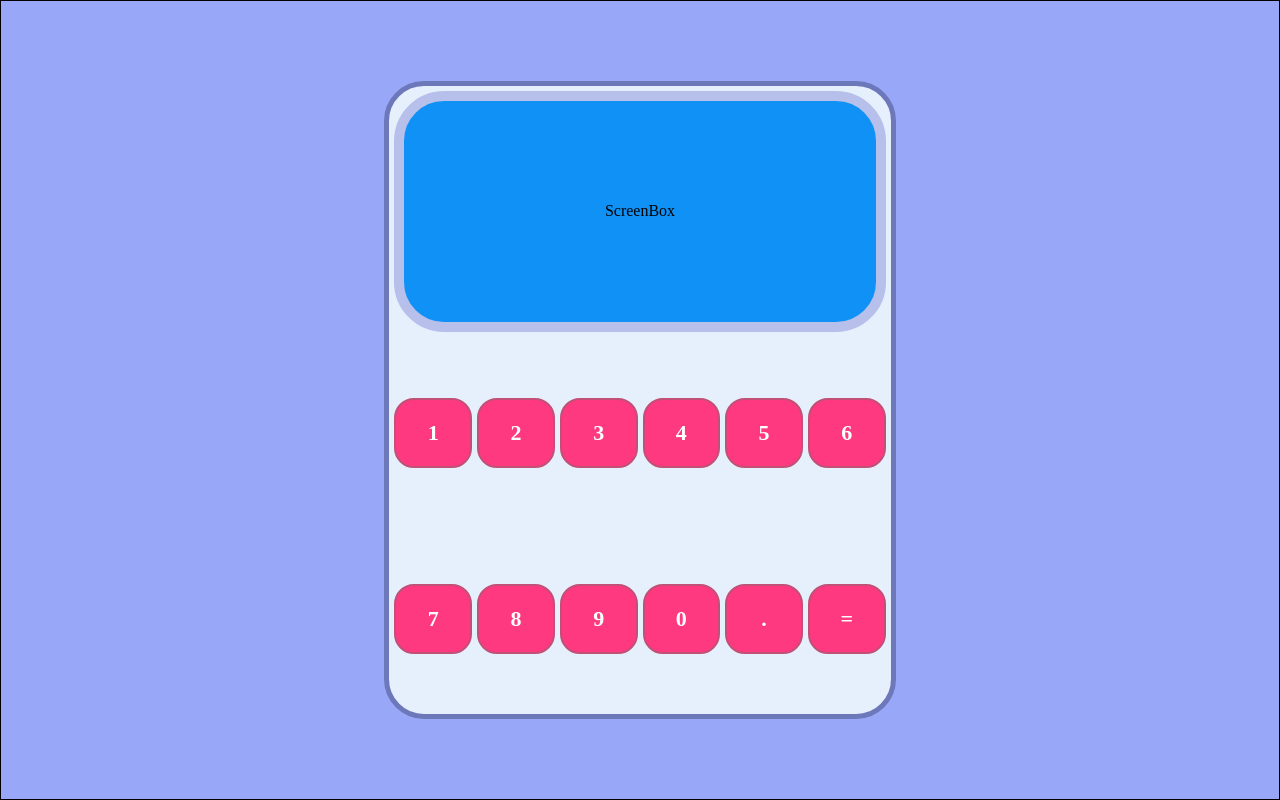
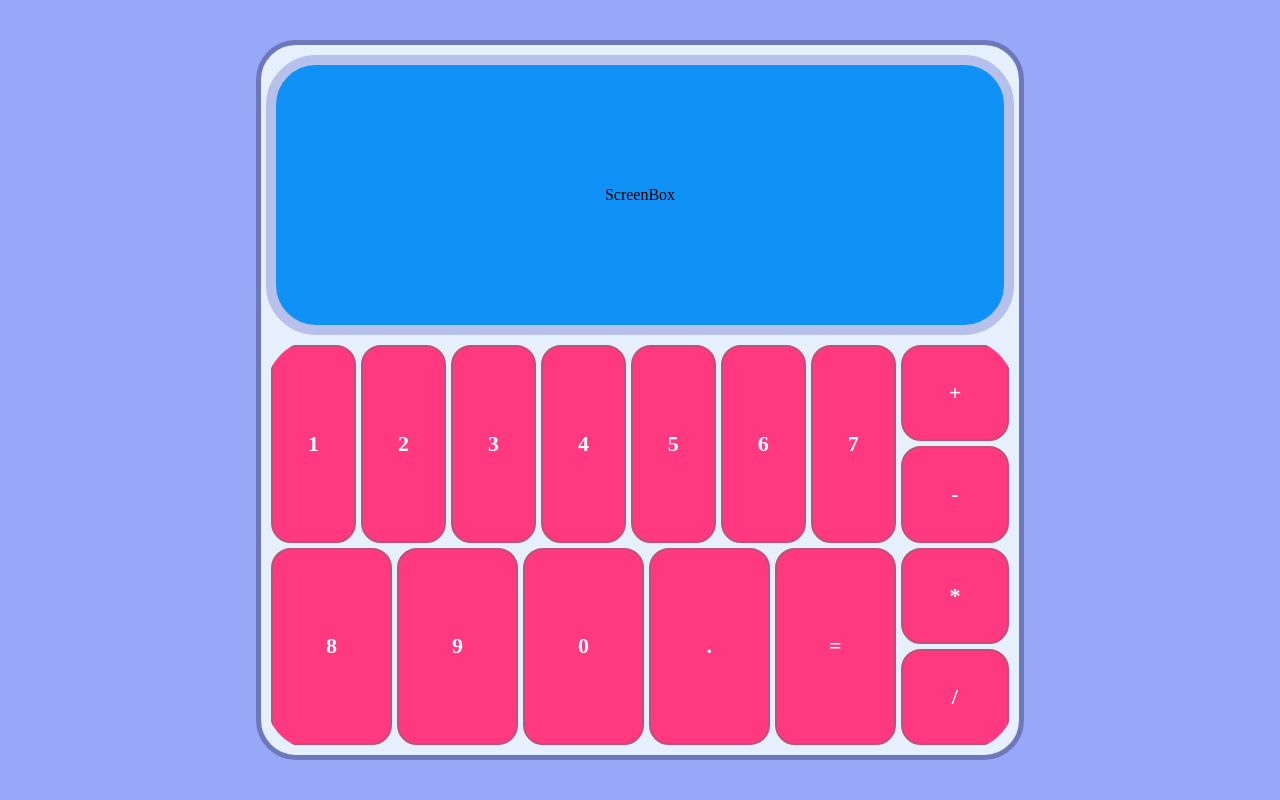
Before and after one commit to anderson2090/calcubee, a React (Create React App) app: page / in a window 1280 px wide. Built offline with nearby package versions, Linux system fonts and the light colour scheme.

Commit message:
added more buttons

```diff
--- a/src/App.module.css
+++ b/src/App.module.css
@@ -2,6 +2,6 @@
     display: flex;
     align-items: center;
     justify-content: center;
-    border: 1px solid black;
+
     height: 100vh;
 }
--- /dev/null
+++ b/src/components/ArithmeticColumn/ArithmeticColumn.jsx
@@ -0,0 +1,16 @@
+import React from "react";
+import styles from "./ArithmeticColumn.module.css";
+import Button from "../Button/Button";
+
+const ArithmeticColumn = () => {
+  const buttons = ["+", "-", "*", "/"];
+  return (
+    <div className={styles.main}>
+      {buttons.map((b) => (
+        <Button key={b} label={b} />
+      ))}
+    </div>
+  );
+};
+
+export default ArithmeticColumn;
--- /dev/null
+++ b/src/components/ArithmeticColumn/ArithmeticColumn.module.css
@@ -0,0 +1,8 @@
+.main {
+    display: flex;
+    flex-direction: column;
+    gap: 5px;
+    flex: 1;
+    width: 30%;
+    height: 100%;
+}
--- a/src/components/Button/Button.module.css
+++ b/src/components/Button/Button.module.css
@@ -1,4 +1,7 @@
 .main {
+    display: flex;
+    align-items: center;
+    justify-content: center;
     flex: 1;
     text-align: center;
     padding: 20px;
@@ -10,6 +13,7 @@
     color: #fcfffc;
     font-size: 22px;
     font-weight: bold;
+    max-width: 100%;
 }
 
 .main:hover {
--- a/src/components/ButtonBox/ButtonBox.jsx
+++ b/src/components/ButtonBox/ButtonBox.jsx
@@ -1,15 +1,14 @@
 import React from "react";
 import styles from "./ButtonBox.module.css";
 import Button from "../Button/Button";
+import DigitsColumn from "../DigitsColumn/DigitsColumn";
+import ArithmeticColumn from "../ArithmeticColumn/ArithmeticColumn";
 
 const ButtonBox = () => {
-  const buttons = [1, 2, 3, 4, 5, 6, 7, 8, 9, 0, ".", "="];
-
   return (
     <div className={styles.main}>
-      {buttons.map((b) => (
-        <Button key={b} label={b} />
-      ))}
+      <DigitsColumn />
+      <ArithmeticColumn />
     </div>
   );
 };
--- a/src/components/ButtonBox/ButtonBox.module.css
+++ b/src/components/ButtonBox/ButtonBox.module.css
@@ -1,11 +1,13 @@
 .main {
     display: flex;
     gap: 5px;
+    flex: 1;
     padding: 5px;
-    flex-wrap: wrap;
-    flex-basis: 60%;
+    overflow: hidden;
+    height: 100%;
+    width: 100%;
     border-radius: 50px;
-    justify-content: space-around;
-    align-items: center;
+    justify-content: center;
+
 
 }
--- a/src/components/Calculator/Calculator.module.css
+++ b/src/components/Calculator/Calculator.module.css
@@ -1,9 +1,12 @@
 .main {
     display: flex;
+    padding: 5px;
     flex-direction: column;
+    align-items: center;
+    justify-content: space-between;
     background-color: #e6f0fc;
     border-radius: 40px;
-    width: 40%;
-    height: 80%;
+    width: 60%;
+    height: 90%;
     border: 5px solid #6d78ba;
 }
--- /dev/null
+++ b/src/components/DigitsColumn/DigitsColumn.jsx
@@ -0,0 +1,17 @@
+import React from "react";
+import sytles from "./DigitsColumn.module.css";
+import Button from "../Button/Button";
+
+const DigitsColumn = () => {
+  const buttons = [1, 2, 3, 4, 5, 6, 7, 8, 9, 0, ".", "="];
+
+  return (
+    <div className={sytles.main}>
+      {buttons.map((b) => (
+        <Button key={b} label={b} />
+      ))}
+    </div>
+  );
+};
+
+export default DigitsColumn;
--- /dev/null
+++ b/src/components/DigitsColumn/DigitsColumn.module.css
@@ -0,0 +1,12 @@
+.main {
+    display:flex;
+    overflow: hidden;
+    flex-wrap: wrap;
+    gap: 5px;
+    flex: 1;
+    flex-basis: 70%;
+    width: 70%;
+    height: 100%;
+    max-height: 100%;
+
+}
--- a/src/components/ScreenBox/ScreenBox.module.css
+++ b/src/components/ScreenBox/ScreenBox.module.css
@@ -2,7 +2,8 @@
     display: flex;
     align-items: center;
     background-color: #1091f6;
-    flex: 1;
+    width: 100%;
+    height: 40%;
     margin: 5px;
     border-radius: 50px;
     justify-content: center;
```
